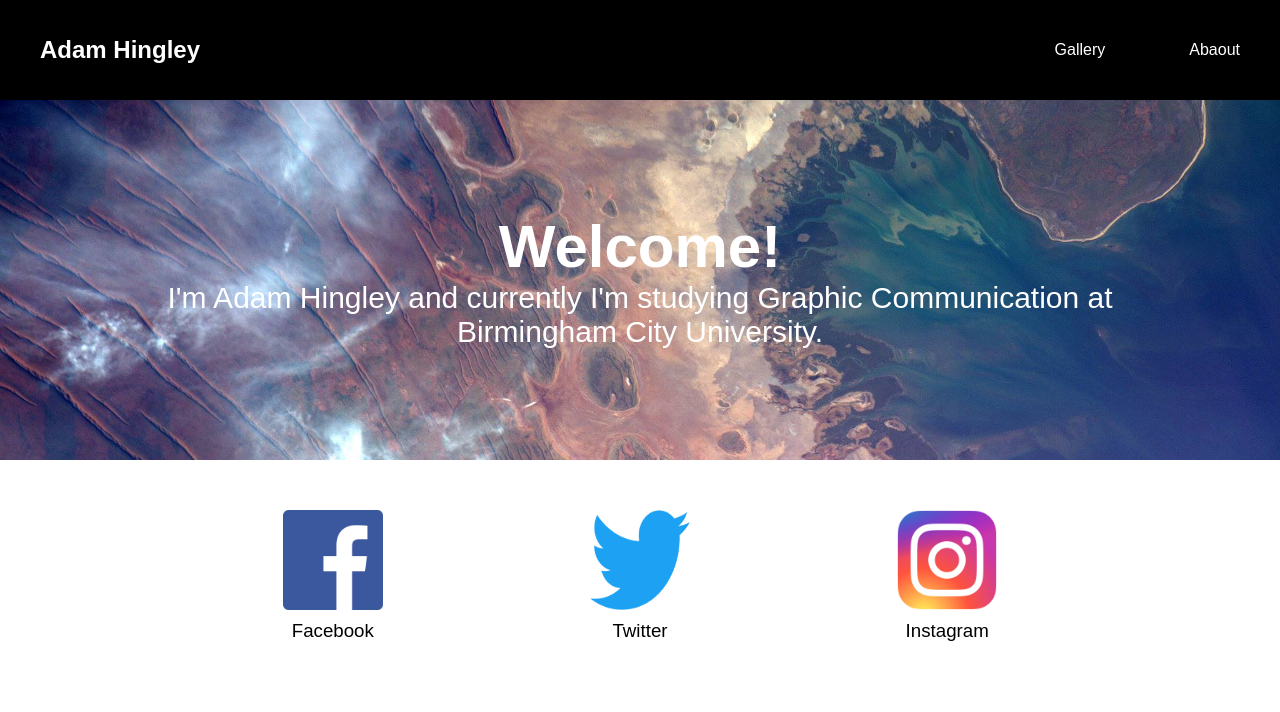
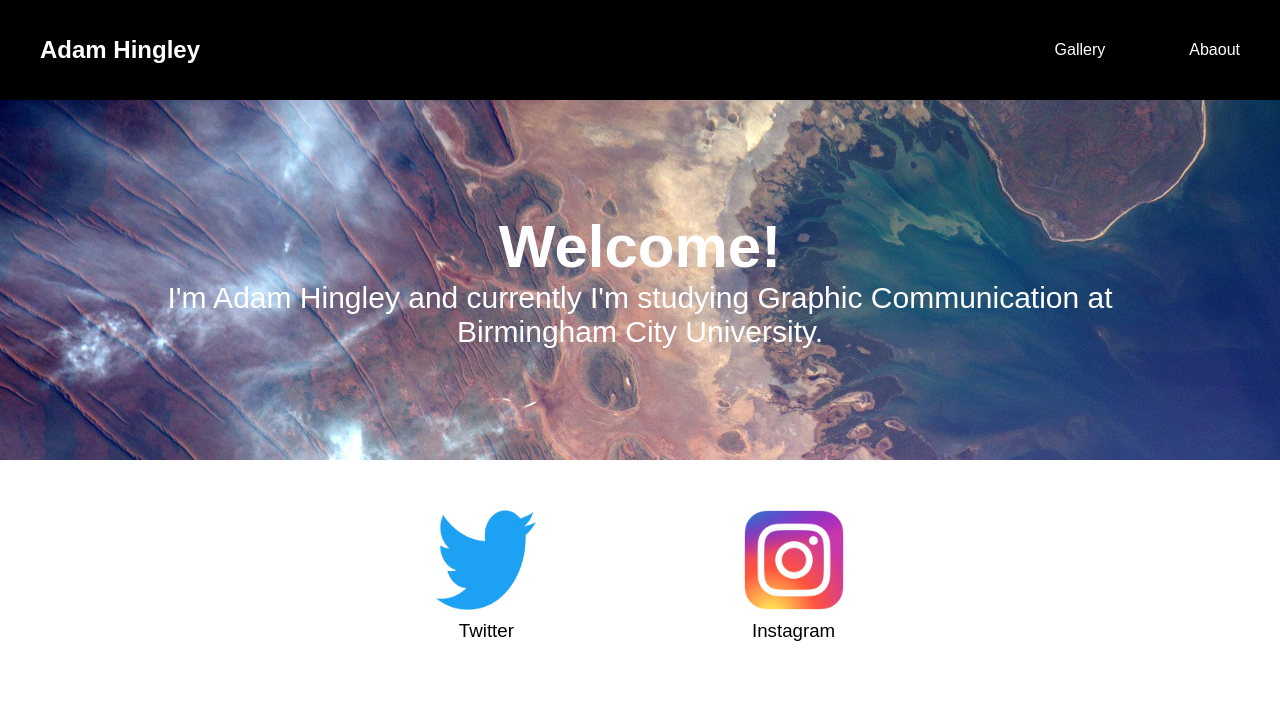
Before and after one commit to AdamHingley/Portfolio, a plain HTML site: page index.html in a window 1280 px wide. Shown: the top 712 px of the page. Drawn offline with Linux system fonts and the light colour scheme.

Commit message:
index.html

```diff
--- a/index.html
+++ b/index.html
@@ -24,10 +24,6 @@
       <div class="container">
         <div class ="icons-content">
           <div class ="icons-item">
-            <a href="https://www.facebook.com/adam.hingley.3"><img src="images/f.png" alt="Facebook Logo"/></a>
-            <h3>Facebook</h3>
-          </div>
-          <div class ="icons-item">
             <a href="https://twitter.com/_Adam_Hingley/"><img src="images/t.png" alt="Twitter logo"/></a>
             <h3>Twitter</h3>
           </div>
```
